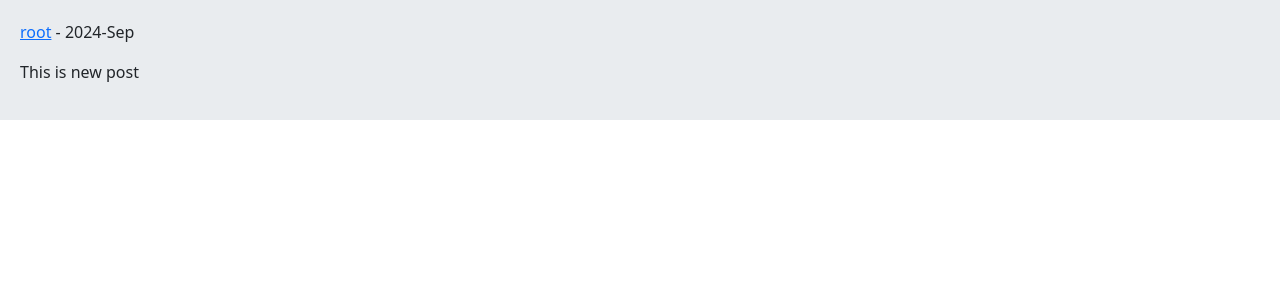
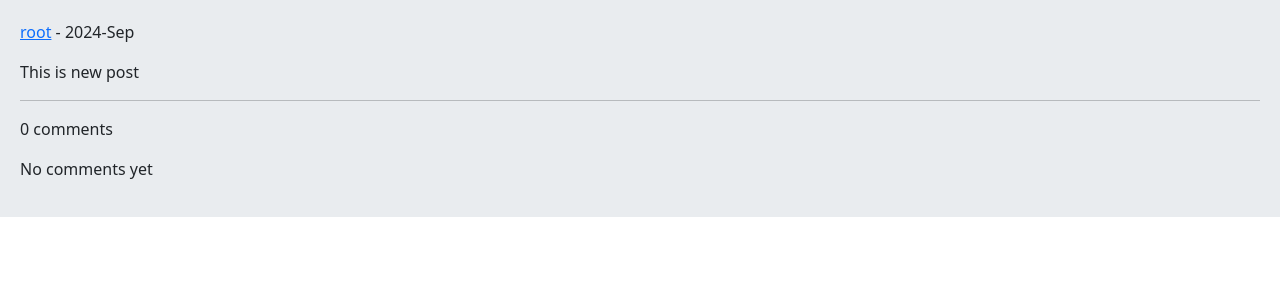
Before and after one commit to MohadeseShafiee/Django, a Django app: a page that uses social/A/home/templates/home/detail.html in a window 1280 px wide. Shown: the part 56-356 px from the top of the page. Run offline with Django 5.2, Linux system fonts and the light colour scheme; data comes from the database, SQL or seed files in the repository; both versions use the stored data as it was after the commit.

Commit message:
add Comments

```diff
--- a/social/A/home/models.py
+++ b/social/A/home/models.py
@@ -17,8 +17,21 @@ class Post(models.Model):
 
 
     def __str__(self):
-        return self.slug
+        return f'{self.slug} - {self.update}'
 
 
     def get_absolute_url(self):
         return reverse('home:post_detail', args=(self.id, self.slug))
+
+
+class Comment(models.Model):
+    user = models.ForeignKey(User, on_delete=models.CASCADE, related_name='ucomments')
+    post = models.ForeignKey(Post, on_delete=models.CASCADE, related_name='pcomments')
+    reply = models.ForeignKey('self', on_delete=models.CASCADE, related_name='rcomments', blank=True, null=True)
+    is_reply = models.BooleanField(default=False)
+    body = models.TextField(max_length=400)
+    created = models.DateTimeField(auto_now_add=True)
+
+
+    def __str__(self):
+        return f'{self.user} - {self.body[:30]}'
--- a/social/A/home/templates/home/detail.html
+++ b/social/A/home/templates/home/detail.html
@@ -8,6 +8,16 @@
     {% endif %}
 
     <p><a href="{% url 'account:user_profile' post.user.id %}">{{ post.user.username }}</a> - {{ post.created|date:"Y-M" }}</p>
-    <p>{{ post.body }}</p>
+    <p>{{ post.body }}</p><hr/>
+
+    <p>{{ comments.count }} comments</p>
+    {% for comment in comments %}
+        <div class="card bg-dark text-white">
+            <p class="card-header">{{ comment.user }} | {{ comment.created|timesince }}</p>
+            <p class="card-body">{{ comment.body }}</p>
+        </div>
+    {% empty %}
+        <p>No comments yet</p>
+    {% endfor %}
 
 {% endblock %}
--- a/social/A/home/views.py
+++ b/social/A/home/views.py
@@ -19,7 +19,8 @@ class PostDatailView(View):
     def get(self, request, post_id, post_slug):
         post = get_object_or_404(Post, pk=post_id, slug=post_slug)
         #post = Post.objects.get(pk=post_id, slug=post_slug)
-        return render(request, 'home/detail.html', {'post':post})
+        comments = post.pcomments.filter(is_reply=False)
+        return render(request, 'home/detail.html', {'post':post, 'comments':comments})
 
 
 
```
Also changed, not shown: social/A/account/views.py (+8 -0 lines), social/A/home/admin.py (+7 -1 lines), social/A/db.sqlite3, social/A/home/migrations/0004_comment.py (added).
